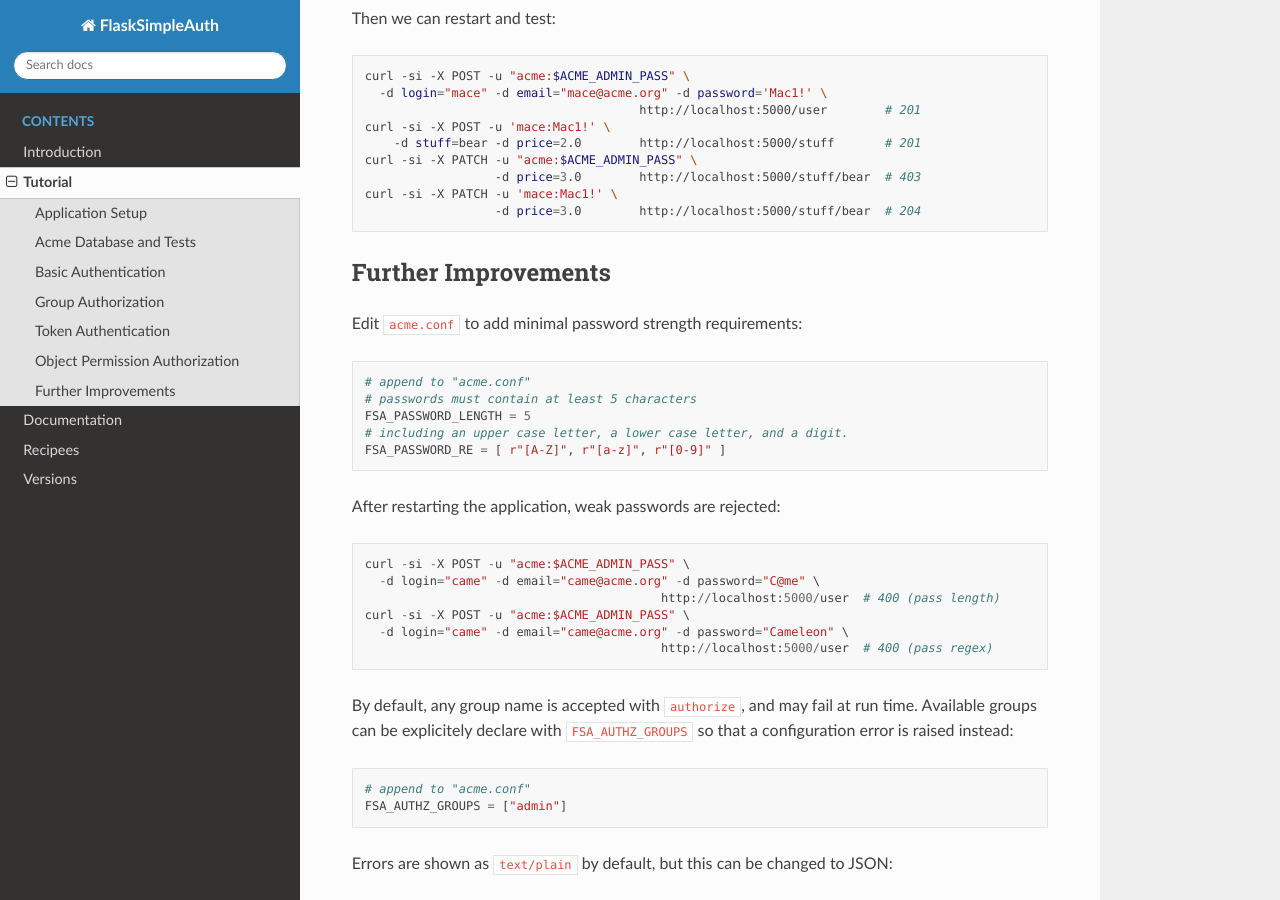
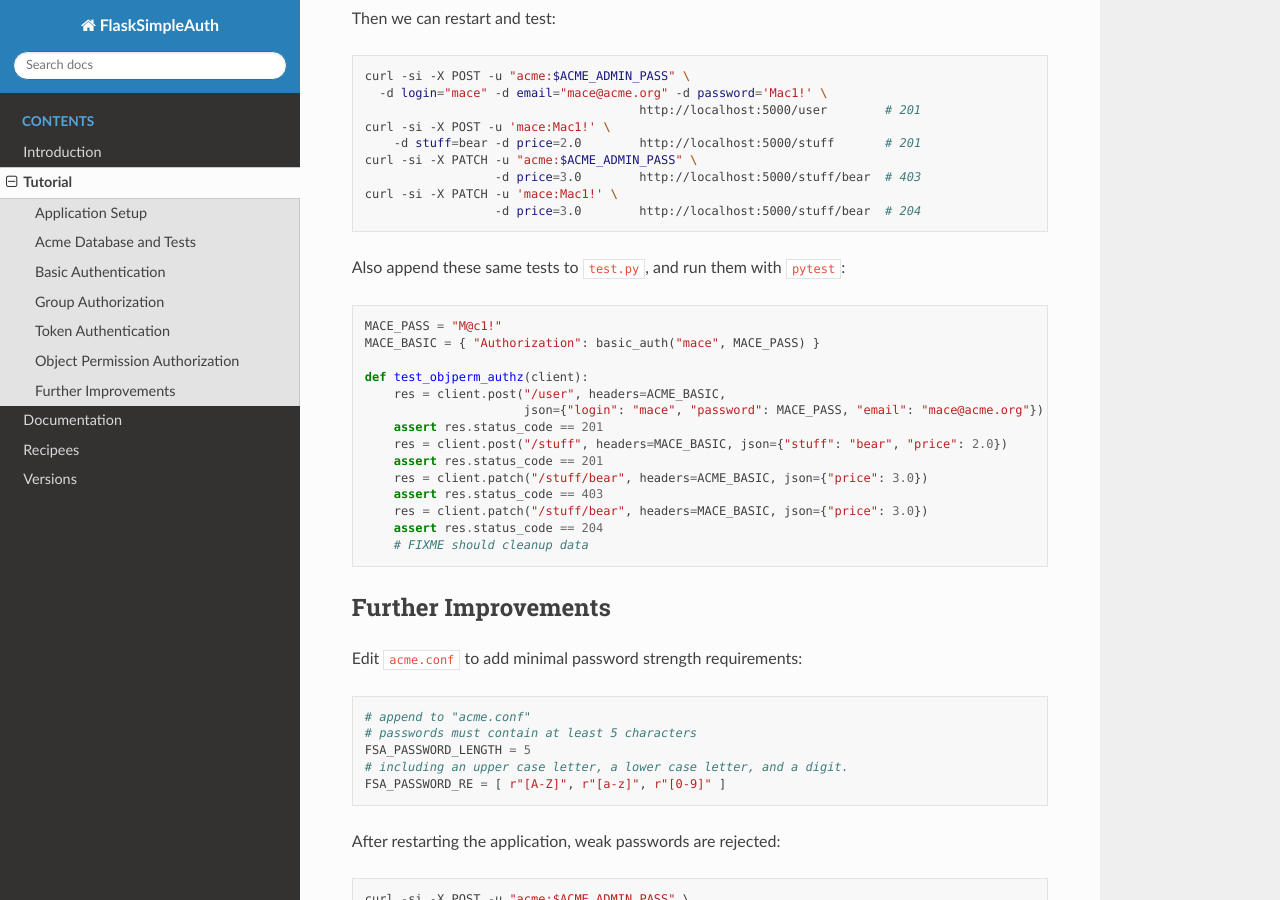
Before and after one commit to zx80/flask-simple-auth, a Sphinx documentation site: the page built from docs/TUTORIAL.md, in a window 1280 px wide and 900 px high, scrolled down 9104 px. Built offline with Sphinx 7.4.7 and the Read the Docs theme 2.0.0, drawn with Linux system fonts in a browser that asks for light colours; pages that are not in the unit, such as notebooks, are missing from menus.

Commit message:
add obj perms test

````diff
--- a/docs/TUTORIAL.md
+++ b/docs/TUTORIAL.md
@@ -172,7 +172,7 @@ def test_acmedata():
 
 from app import app
 
-@pytest.fixture()
+@pytest.fixture
 def client():
     with app.test_client() as client:
         yield client
@@ -315,7 +315,7 @@ curl -si -X POST -u "acme:$ACME_ADMIN_PASS" \
 curl -si -X GET -u "acme:$ACME_ADMIN_PASS" http://localhost:5000/stuff     # 200
 ```
 
-Also append these same tests to `test.py`, and run them with `pytest`.
+Also append these same tests to `test.py`, and run them with `pytest`:
 
 ```python
 import os
@@ -395,7 +395,7 @@ curl -si -X POST -u "acme:$ACME_ADMIN_PASS" \
 curl -si -X GET -u 'meca:Mec0!' http://localhost:5000/hello-me    # 200
 ```
 
-Also append these same tests to `test.py`, and run them with `pytest`.
+Also append these same tests to `test.py`, and run them with `pytest`:
 
 ```python
 def test_group_authz(client):
@@ -446,7 +446,7 @@ curl -si -X GET -H "Authorization: Bearer <put-the-token-value-here>" \
                                         http://localhost:5000/hello-me  # 200
 ```
 
-Also append these same tests to `test.py`, and run them with `pytest`.
+Also append these same tests to `test.py`, and run them with `pytest`:
 
 ```python
 def test_token_authn(client):
@@ -505,6 +505,25 @@ curl -si -X PATCH -u 'mace:Mac1!' \
                   -d price=3.0        http://localhost:5000/stuff/bear  # 204
 ```
 
+Also append these same tests to `test.py`, and run them with `pytest`:
+
+```python
+MACE_PASS = "M@c1!"
+MACE_BASIC = { "Authorization": basic_auth("mace", MACE_PASS) }
+
+def test_objperm_authz(client):
+    res = client.post("/user", headers=ACME_BASIC,
+                      json={"login": "mace", "password": MACE_PASS, "email": "mace@acme.org"})
+    assert res.status_code == 201
+    res = client.post("/stuff", headers=MACE_BASIC, json={"stuff": "bear", "price": 2.0})
+    assert res.status_code == 201
+    res = client.patch("/stuff/bear", headers=ACME_BASIC, json={"price": 3.0})
+    assert res.status_code == 403
+    res = client.patch("/stuff/bear", headers=MACE_BASIC, json={"price": 3.0})
+    assert res.status_code == 204
+    # FIXME should cleanup data
+```
+
 ## Further Improvements
 
 Edit `acme.conf` to add minimal password strength requirements:
````
